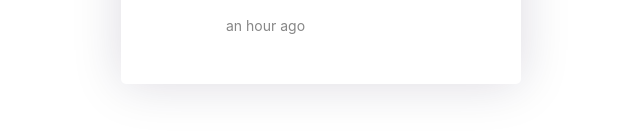
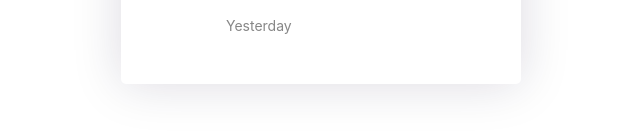
Before and after one commit to CodeWithBashir/Notification-Component, a plain HTML site: page index.html in a window 1280 px wide. Shown: the part 554-686 px from the top of the page, 319-959 px from the left. Drawn offline with nearby package versions, Linux system fonts and the light colour scheme.

Commit message:
Update index.html

```diff
--- a/index.html
+++ b/index.html
@@ -55,7 +55,7 @@
             </p>
           </div>
           <div class="time-and-buttons">
-            <p class="time">an hour ago</p>
+            <p class="time">Yesterday</p>
           </div>
         </div>
       </div>
```
